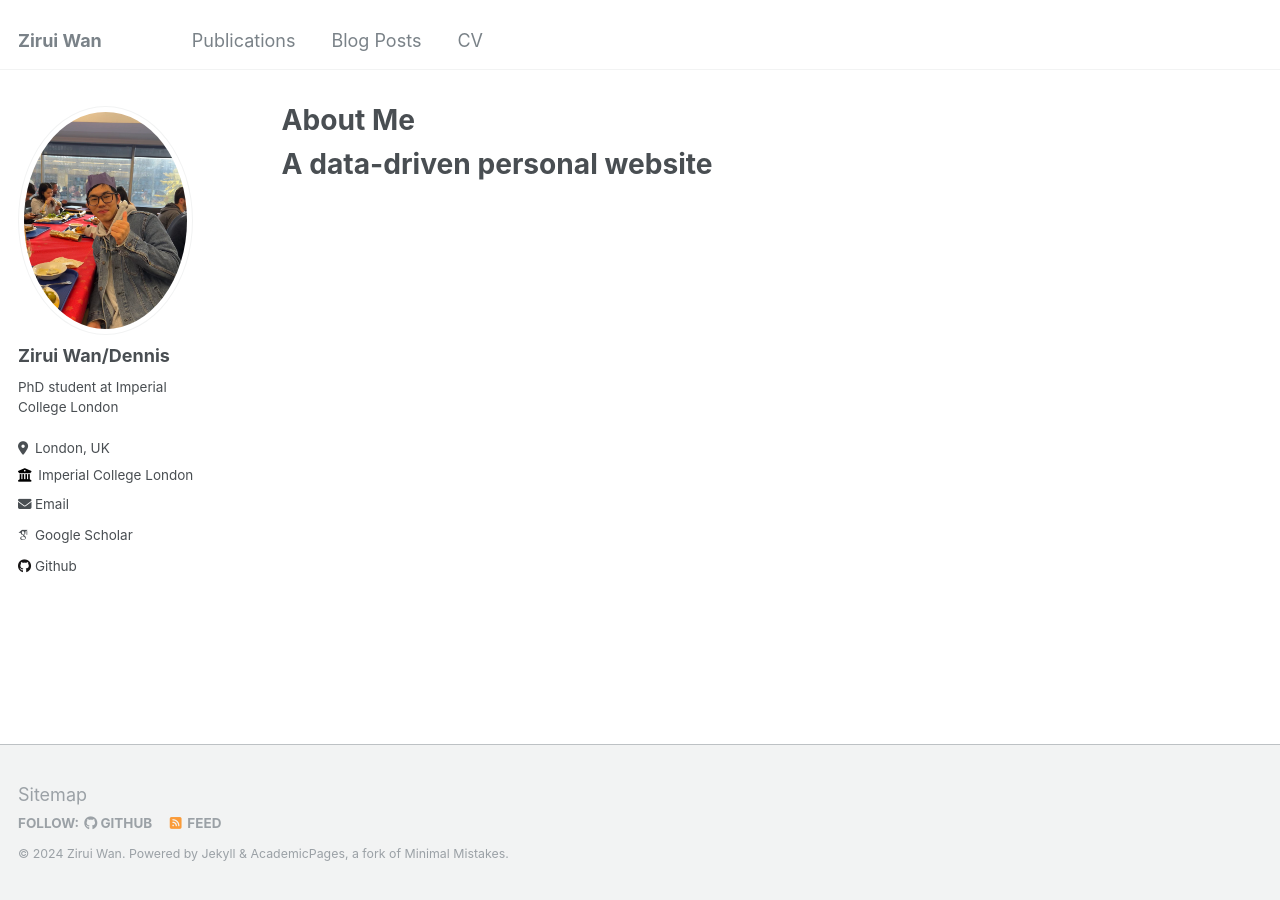
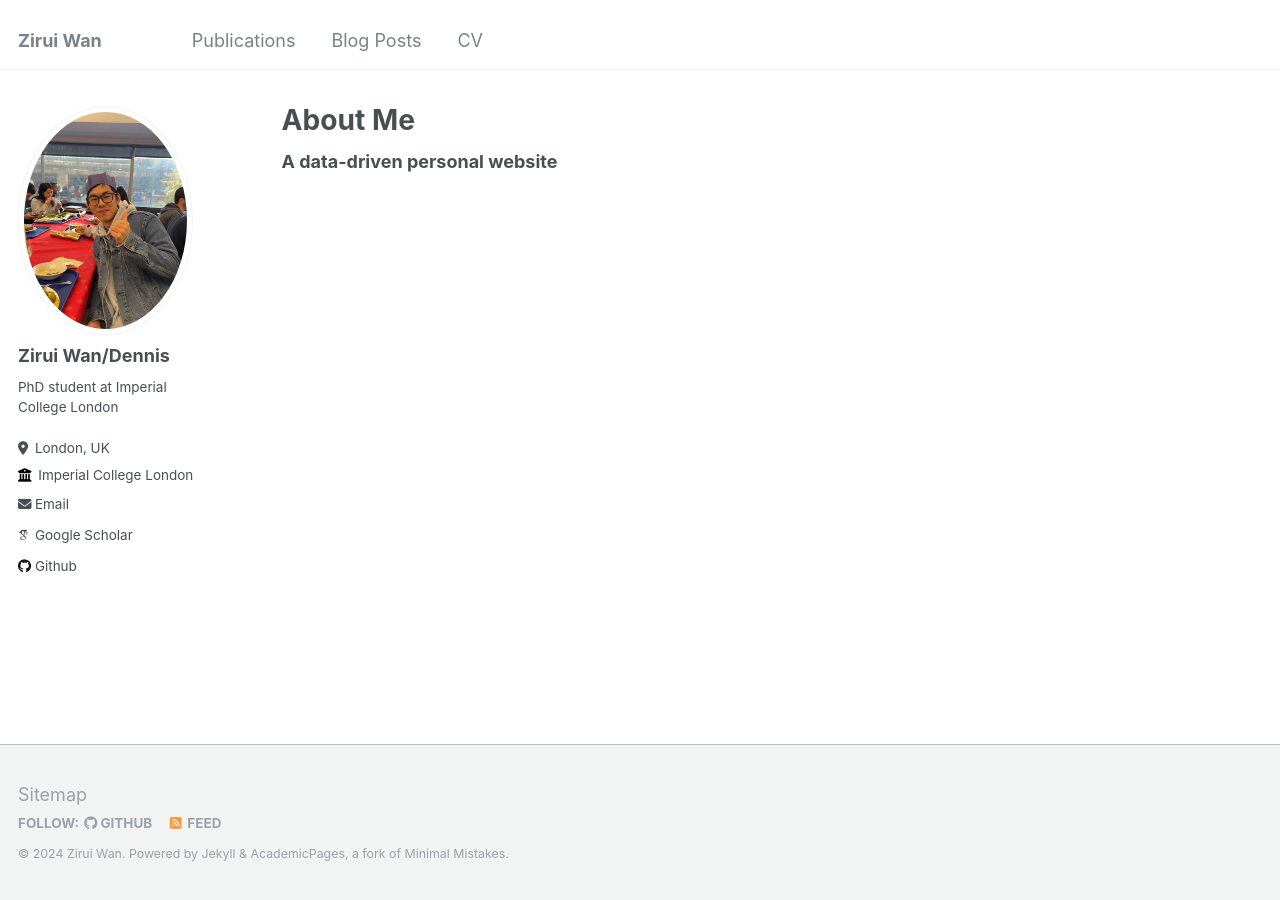
Before and after one commit to WANDennis/WANDennis.github.io, a Jekyll site: the page built from _pages/about.md, in a window 1280 px wide. Built offline with Jekyll 4.4.1, drawn with Linux system fonts in a browser that asks for light colours; some web fonts are replaced.

```diff
--- a/_pages/about.md
+++ b/_pages/about.md
@@ -7,5 +7,4 @@ redirect_from:
   - /about.html
 ---
 
-A data-driven personal website
-======
+**A data-driven personal website**
```
